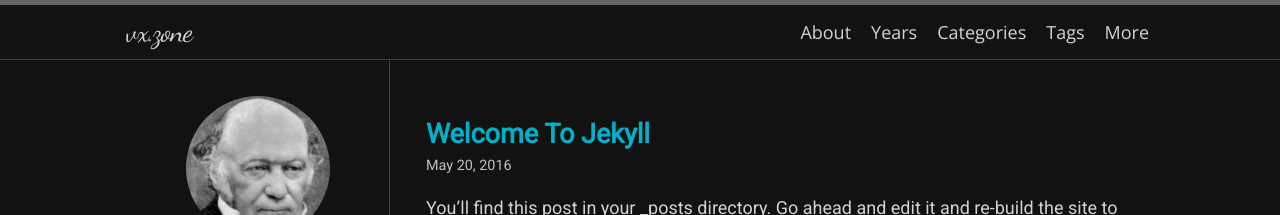
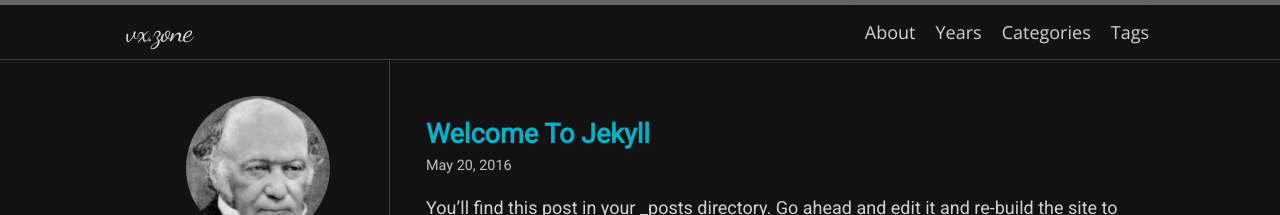
Before and after one commit to vx-zone/vx-zone.github.io, a Jekyll site: the page built from index.html, in a window 1280 px wide. Shown: the top 215 px of the page. Built offline with Jekyll 4.4.1, drawn with Linux system fonts in a browser that asks for light colours; nearby versions of some CDN libraries; some web fonts are replaced; the list of posts is cut into pages by our own code.

Commit message:
Update navigation.yml

```diff
--- a/_data/navigation.yml
+++ b/_data/navigation.yml
@@ -6,9 +6,3 @@
   url: /categories/
 - title: Tags
   url: /tags/
-- title: More
-  sublinks:
-    - title: FAQ
-      url: /faq/
-    - title: Docs
-      url: /docs/
```
